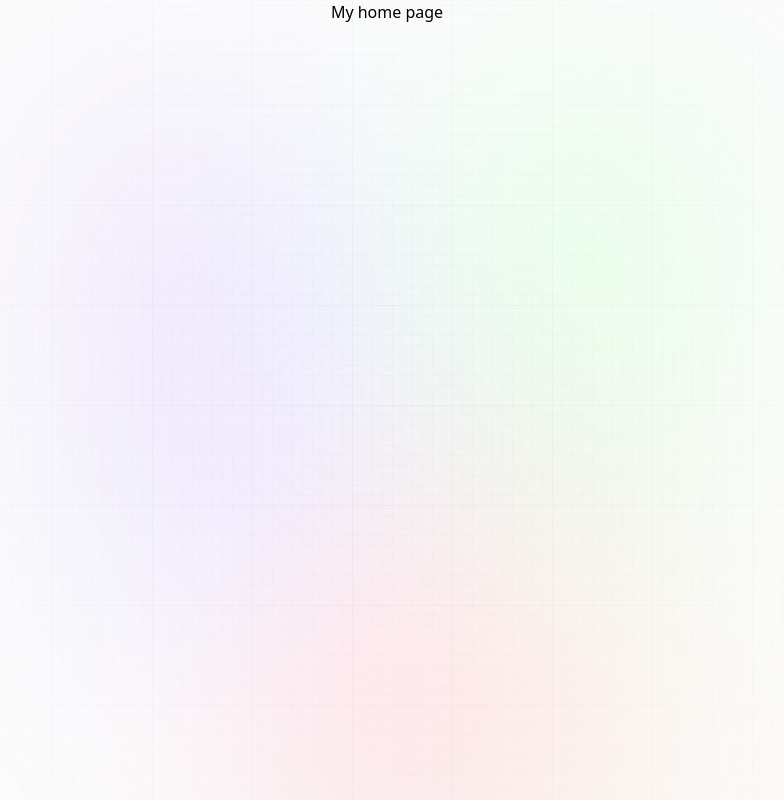
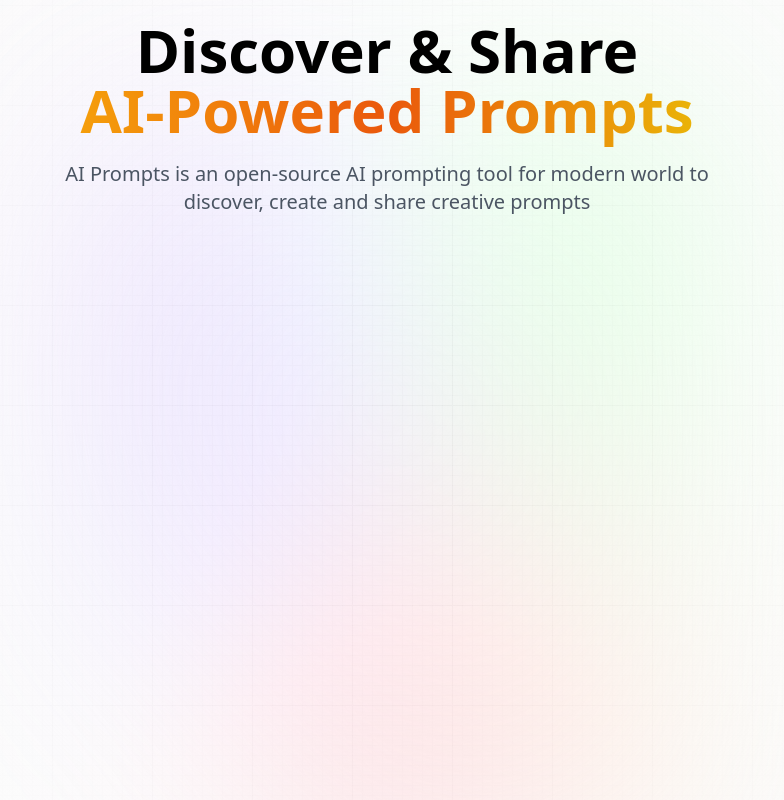
Before and after one commit to dantaylor28/ai_prompts, a Next.js app: page / in a window 1280 px wide. Shown: the whole page, without its empty margins (253-1037 px from the left). Built offline with nearby package versions, Linux system fonts and the light colour scheme.

Commit message:
Build out Home section

```diff
--- a/app/page.jsx
+++ b/app/page.jsx
@@ -1,7 +1,19 @@
 const Home = () => {
   return (
-    <div>My home page</div>
-  )
-}
+    <section className="w-full flex-center flex-col">
+      <h1 className="head_text text-center">
+        Discover & Share
+        <br className="max-md:hidden" />
+        <span className="orange_gradient text-center">AI-Powered Prompts</span>
+      </h1>
+      <p className="desc text-center">
+        AI Prompts is an open-source AI prompting tool for modern world to
+        discover, create and share creative prompts
+      </p>
 
-export default Home
+      {/* Feed component here */}
+    </section>
+  );
+};
+
+export default Home;
```
Also changed, not shown: styles/globals.css (line endings or trailing spaces).
